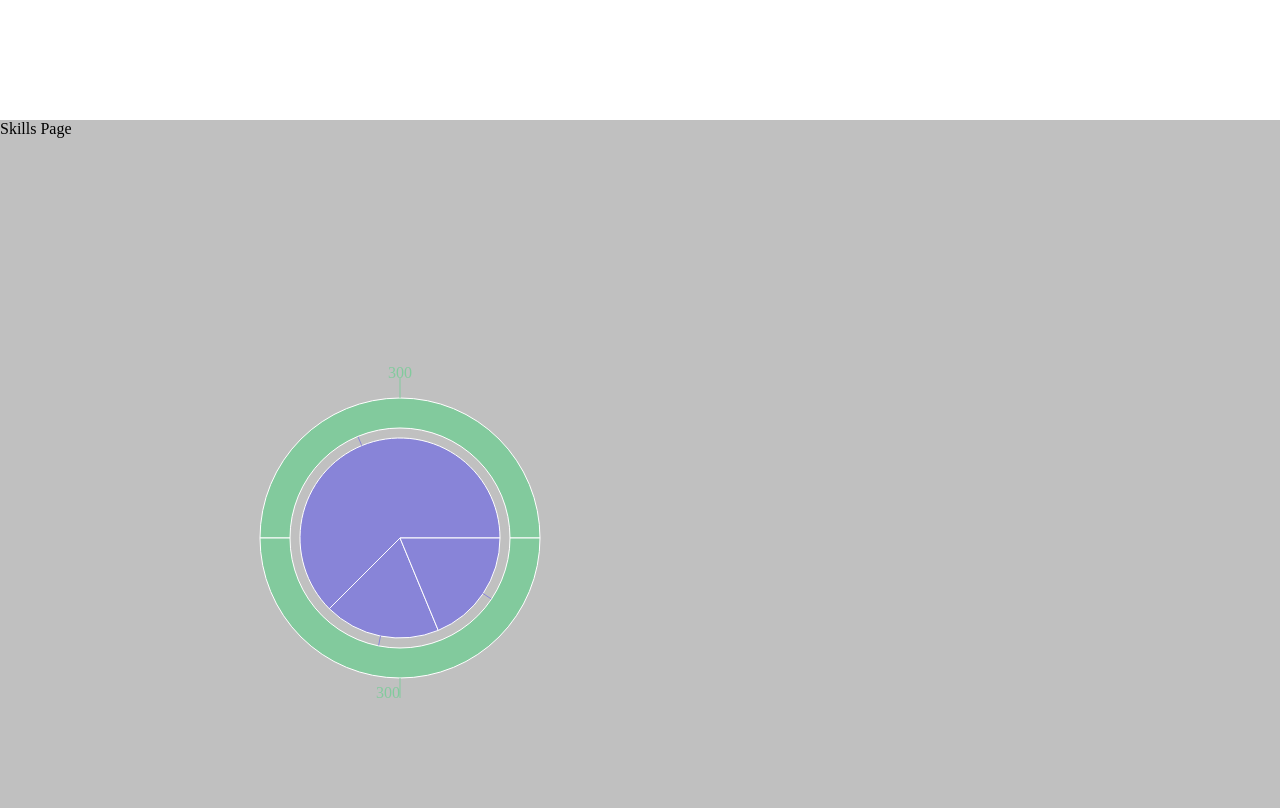
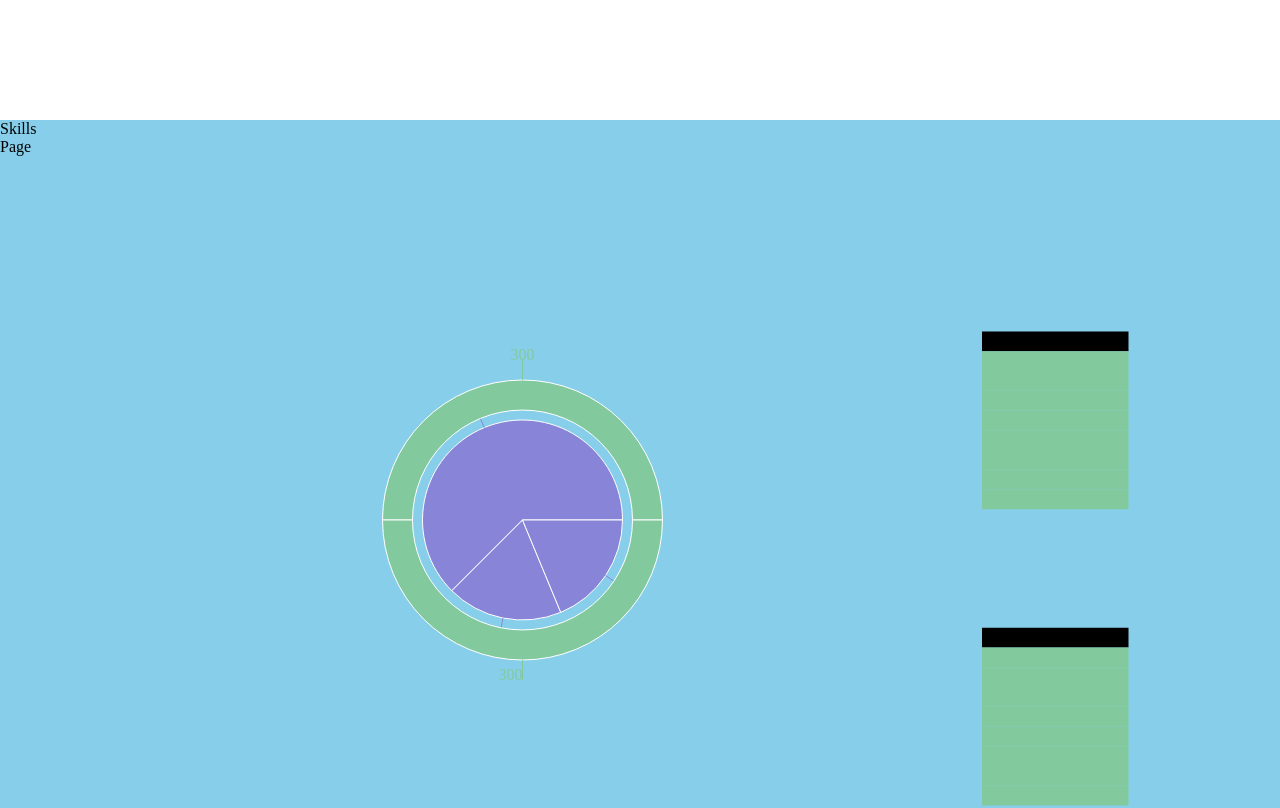
Before and after one commit to willsinn/willsinn-portfolio, a React (Create React App) app: page / in a window 1280 px wide. Shown: the part 2280-3088 px from the top of the page. Built offline with nearby package versions, Linux system fonts and the light colour scheme.

Commit message:
added bar-chart

```diff
--- /dev/null
+++ b/src/Assets/SkillsBarChart.jsx
@@ -0,0 +1,40 @@
+import React, { Component } from 'react';
+import { ResponsiveContainer, BarChart, Bar, XAxis, YAxis } from 'recharts';
+import SkillsStyles from '../Styles/SkillsStyles.css';
+
+
+class SkillsBarChart extends Component {
+  render() {
+    const focus = [
+      {name: 'Group 1', value: 100},
+      {name: 'Group 2', value: 200},
+      {name: 'Group 3', value: 600},
+      {name: 'Group 4', value: 800},
+      {name: 'Group 5', value: 400},
+      {name: 'Group 6', value: 300},
+      {name: 'Group 7', value: 800},
+      {name: 'Group 8', value: 600},
+      {name: 'Group 9', value: 500}
+
+    ];
+    return(
+    <ResponsiveContainer className="bar-container">
+      <BarChart className="bar-chart" layout="vertical" data={focus} barSize={100} barGap={100}>
+
+
+          <Bar dataKey="value" fill="#purple" barGap={100} />
+          <Bar dataKey="value" fill="#82ca9d" />
+          <Bar dataKey="value" fill="#82ca9d" />
+          <Bar dataKey="value" fill="#82ca9d" />
+          <Bar dataKey="value" fill="#82ca9d" />
+          <Bar dataKey="value" fill="#82ca9d" />
+          <Bar dataKey="value" fill="#82ca9d" />
+          <Bar dataKey="value" fill="#82ca9d" />
+          <Bar dataKey="value" fill="#82ca9d" />
+
+      </BarChart>
+    </ResponsiveContainer>
+    );
+  }
+}
+export default SkillsBarChart;
--- a/src/Assets/SkillsPieChart.jsx
+++ b/src/Assets/SkillsPieChart.jsx
@@ -1,5 +1,6 @@
 import React, { Component } from 'react';
 import { ResponsiveContainer, PieChart, Pie } from 'recharts';
+import SkillsStyles from '../Styles/SkillsStyles.css';
 
 
 
@@ -22,8 +23,8 @@ class SkillsPieChart extends Component {
     return(
 
 
-        <ResponsiveContainer width={800} height={800}>
-        <PieChart width={800} height={400}>
+        <ResponsiveContainer className="pie-container">
+        <PieChart>
           <Pie data={languages} dataKey="value" nameKey="name" cx="50%" cy="50%" outerRadius={100} fill="#8884d8" label />
           <Pie data={focus} dataKey="value" nameKey="name" cx="50%" cy="50%" innerRadius={110} outerRadius={140} fill="#82ca9d" label />
         </PieChart>
--- a/src/Components/SkillsPage.jsx
+++ b/src/Components/SkillsPage.jsx
@@ -1,6 +1,8 @@
 import React, { Component } from 'react';
 import SkillsStyles from '../Styles/SkillsStyles.css';
 import SkillsPieChart from '../Assets/SkillsPieChart';
+import SkillsBarChart from '../Assets/SkillsBarChart';
+
 
 
 
@@ -13,9 +15,8 @@ class SkillsPage extends Component {
     return (
         <div className="skills-page">
           Skills Page
-          <div>
             <SkillsPieChart />
-          </div>
+            <SkillsBarChart />
         </div>
     );
   }
--- a/src/Styles/SkillsStyles.css
+++ b/src/Styles/SkillsStyles.css
@@ -1,5 +1,36 @@
 .skills-page {
   height: 100%;
   width: 100%;
-  background-color: silver;
+  background-color: skyblue;
+  display: flex;
+  justify-content: center;
 }
+
+
+
+/* ------------------------------------------------------------------------------------------------------------------
+        PIE CHART                                                                                                        */
+
+
+.pie-container {
+  height: 100%;
+  flex-basis: 75%;
+}
+
+
+
+
+/* ------------------------------------------------------------------------------------------------------------------
+        BAR CHART                                                                                                        */
+
+
+
+
+.bar-container {
+  height: 100%;
+  flex-basis: 25%;
+}
+
+.bar-chart {
+  height: 75%;
+}
```
